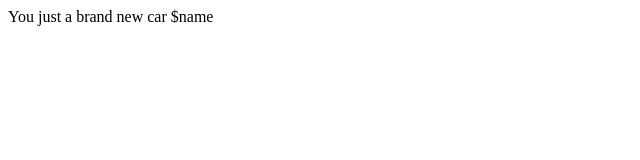
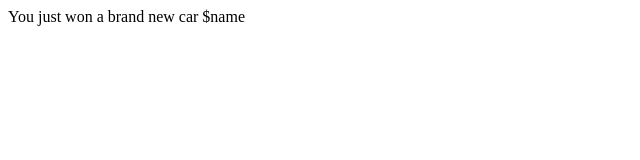
Before and after one commit to Dakarakoso/sendEmailWithPython, a plain HTML site: page index.html in a window 1280 px wide. Shown: the full height of the page, 0-640 px from the left. Drawn offline with Linux system fonts and the light colour scheme.

Commit message:
Update index.html

```diff
--- a/index.html
+++ b/index.html
@@ -7,6 +7,6 @@
     <title>Document</title>
   </head>
   <body>
-    You just a brand new car $name
+    You just won a brand new car $name
   </body>
 </html>
```
